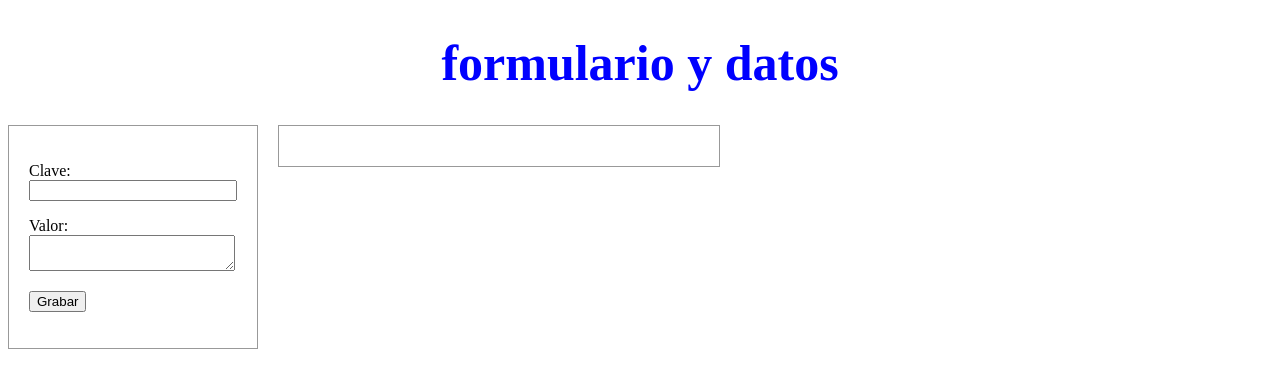
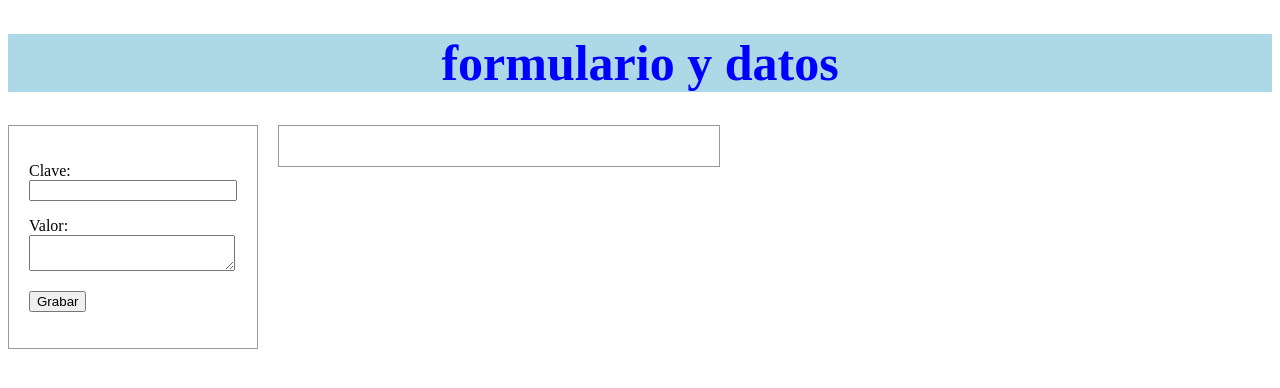
Before and after one commit to zaagagon/examples_bootstrap, a PHP site: page /html/ejemplo5.html in a window 1280 px wide. Shown: the top 388 px of the page. Run offline with PHP 8.4, Linux system fonts and the light colour scheme.

Commit message:
background

```diff
--- a/src/html/ejemplo5.css
+++ b/src/html/ejemplo5.css
@@ -23,4 +23,6 @@
 color: blue;
 text-align: center;
 font-size: 25px;
+border-color: chocolate;
+background-color: lightblue;
    }
```
